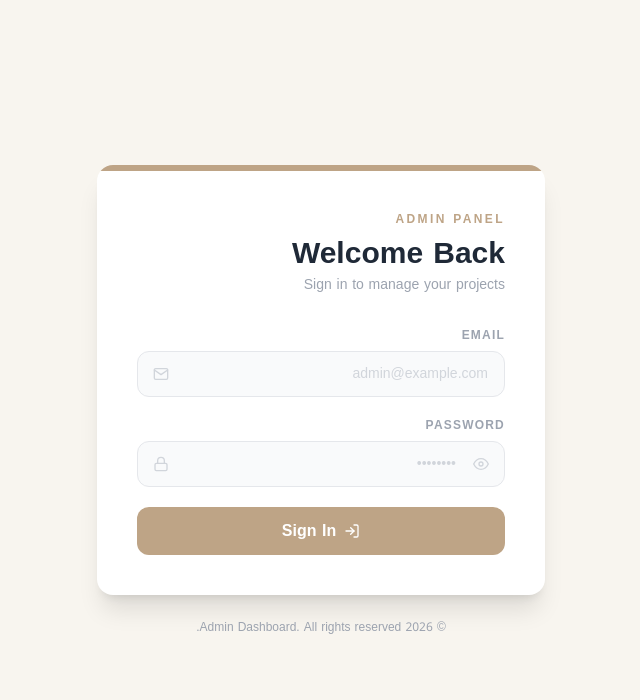
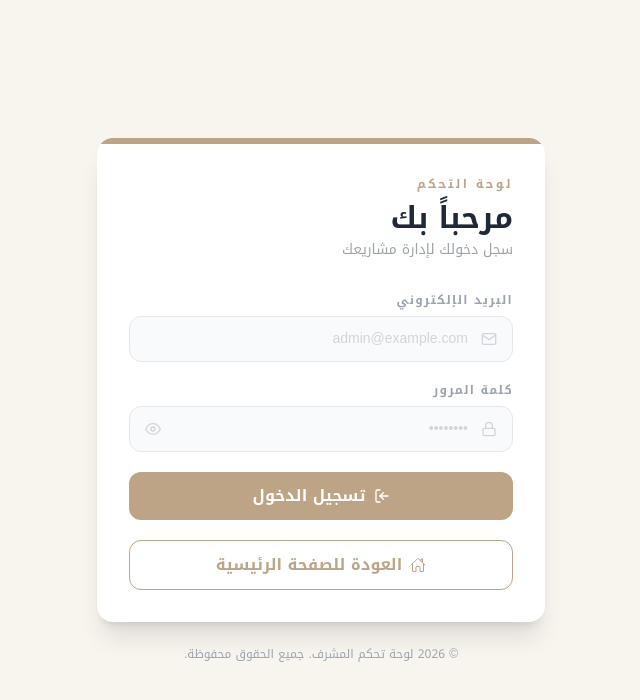
Before and after one commit to MostafaY2sser/Daisam, a React (Vite) app: page /login in a window 1280 px wide. Shown: the top 700 px of the page, without its empty margins (319-959 px from the left). Built offline with nearby package versions, Linux system fonts and the light colour scheme; no server answers; a web font is replaced by a local one.

Commit message:
last changes in loclization

```diff
--- a/src/components/common/Navbar.jsx
+++ b/src/components/common/Navbar.jsx
@@ -1,9 +1,10 @@
 import { useState, useEffect } from "react";
-import { NavLink  } from "react-router-dom";
+import { Link, NavLink  } from "react-router-dom";
 import { FaBars, FaInstagram,FaChevronDown, FaSnapchat, FaTiktok, FaTimes } from "react-icons/fa";
 import { FaXTwitter } from "react-icons/fa6";
 import { useTranslation } from "react-i18next";
 import MobileDropdown from "../common/MobileDropdown";
+import { FiLogIn } from "react-icons/fi";
 
 
 const Navbar = () => {
@@ -12,6 +13,8 @@ const Navbar = () => {
   const [langOpen, setLangOpen] = useState(false);
   const { i18n, t } = useTranslation();
   const isRTL = i18n.language === "ar";
+  const isAdmin = localStorage.getItem("sb-wkhwccvtlfbjqafqueqh-auth-token");
+
 
 
   const menuLinks = [
@@ -124,7 +127,7 @@ const Navbar = () => {
             </ul>
           </div>
 
-        <div className="flex gap-5 items-center">
+        <div className="flex gap-2 items-center">
 
           {/* Toggle Lang */}
           <div className={`relative group ${isRTL ? 'ml-14 md:ml-0' : 'mr-14 md:mr-0'}`}>
@@ -185,6 +188,12 @@ const Navbar = () => {
               </a>
             ))}
           </div>
+
+            {isAdmin && (
+              <Link to="/dashboard" className="bg-primary text-white block p-2 rounded-lg">
+                <FiLogIn className="w-4 h-4 md:w-6 md:h-6" />
+              </Link>
+            )}
 
         </div>
 
--- a/src/components/dashboard/Sidebar.jsx
+++ b/src/components/dashboard/Sidebar.jsx
@@ -1,7 +1,12 @@
 import React from 'react'
 import { useTranslation } from 'react-i18next';
 import { FiX } from 'react-icons/fi';
-import { NavLink, Outlet } from 'react-router-dom'
+import { NavLink } from 'react-router-dom'
+import { IoHomeOutline, IoThermometerOutline } from "react-icons/io5";
+import { GrProjects } from "react-icons/gr";
+import { IoHome } from "react-icons/io5";
+
+
 
 export const Sidebar = ( { sidebarOpen, setSidebarOpen } ) => {
 
@@ -17,18 +22,20 @@ export const Sidebar = ( { sidebarOpen, setSidebarOpen } ) => {
                         to="/dashboard"
                         end
                         className={({ isActive }) =>
-                            `block p-2 rounded hover:bg-gray-400 hover:text-white ${isActive ? 'bg-primary text-white' : ''}`
+                            `flex items-center gap-2 p-2 rounded  hover:bg-gray-400 hover:text-white ${isActive ? 'bg-primary text-white' : ''}`
                         }
                         >
+                        <IoHome className='w-5 h-5' />
                         {t('home')}
                     </NavLink>
                     <NavLink
                         to="/dashboard/projects-dashboard"
                         end
                         className={({ isActive }) =>
-                            `block p-2 rounded hover:bg-gray-400 hover:text-white ${isActive ? 'bg-primary text-white' : ''}`
+                            `flex items-center gap-2 p-2 rounded hover:bg-gray-400 hover:text-white ${isActive ? 'bg-primary text-white' : ''}`
                         }
                         >
+                        <GrProjects className='w-5 h-5'  />
                         {t('projects')}
                     </NavLink>
 
@@ -58,9 +65,10 @@ export const Sidebar = ( { sidebarOpen, setSidebarOpen } ) => {
                     end
                     onClick={() => setSidebarOpen(false)}
                     className={({ isActive }) =>
-                    `block p-2 rounded hover:bg-gray-200 ${isActive ? 'bg-primary text-text' : ''}`
+                        `flex items-center gap-2 p-2 rounded hover:bg-gray-200 ${isActive ? 'bg-primary text-white' : ''}`
                     }
                     >
+                    <IoHome className='w-5 h-5'  />
                     {t('home')}
                 </NavLink>
 
@@ -68,9 +76,10 @@ export const Sidebar = ( { sidebarOpen, setSidebarOpen } ) => {
                     to="/dashboard/projects-dashboard"
                     onClick={() => setSidebarOpen(false)}
                     className={({ isActive }) =>
-                    `block p-2 rounded hover:bg-gray-300 hover:text-primary ${isActive ? 'bg-primary text-text' : ''}`
+                        `flex items-center gap-2 p-2 rounded hover:bg-gray-300 hover:text-primary ${isActive ? 'bg-primary text-white1' : ''}`
                 }
                 >
+                    <GrProjects className='w-5 h-5' />
                     {t('projects')}
                 </NavLink>
 
--- a/src/i18n/locales/ar.json
+++ b/src/i18n/locales/ar.json
@@ -331,5 +331,13 @@
   "units_label_short": "وحدات",
   "view_details_btn": "عرض التفاصيل",
   "confirm_sure": "هل أنت متأكد؟",
-  "logout_btn": "تسجيل خروج"
+  "logout_btn": "تسجيل خروج",
+  "login_welcome": "مرحباً بك",
+  "login_subtitle": "سجل دخولك لإدارة مشاريعك",
+  "email_label": "البريد الإلكتروني",
+  "password_label": "كلمة المرور",
+  "signing_in": "جاري تسجيل الدخول...",
+  "sign_in_btn": "تسجيل الدخول",
+  "go_to_home": "العودة للصفحة الرئيسية",
+  "admin_footer": "لوحة تحكم المشرف. جميع الحقوق محفوظة."
 }
--- a/src/i18n/locales/en.json
+++ b/src/i18n/locales/en.json
@@ -306,5 +306,13 @@
   "units_label_short": "Units",
   "view_details_btn": "View Details",
   "confirm_sure": "Are you sure?",
-  "logout_btn": "Logout"
+  "logout_btn": "Logout",
+  "login_welcome": "Welcome Back",
+  "login_subtitle": "Sign in to manage your projects",
+  "email_label": "Email",
+  "password_label": "Password",
+  "signing_in": "Signing in...",
+  "sign_in_btn": "Sign In",
+  "go_to_home": "Go To Home Page",
+  "admin_footer": "Admin Dashboard. All rights reserved."
 }
--- a/src/pages/Dashboard/AuthAdmin/Login.jsx
+++ b/src/pages/Dashboard/AuthAdmin/Login.jsx
@@ -1,9 +1,14 @@
 import { useState } from "react";
-import { useNavigate } from "react-router-dom";
+import { Link, useNavigate } from "react-router-dom";
 import { login } from "../../../api/auth";
 import { FiMail, FiLock, FiEye, FiEyeOff, FiLogIn } from "react-icons/fi";
+import { IoHomeOutline } from "react-icons/io5";
+import { useTranslation } from "react-i18next";
+
 
 export default function Login() {
+  const { t, i18n } = useTranslation();
+  const isRTL = i18n.language === "ar";
   const [email, setEmail] = useState("");
   const [password, setPassword] = useState("");
   const [showPassword, setShowPassword] = useState(false);
@@ -35,15 +40,16 @@ export default function Login() {
           {/* Top accent bar */}
           <div className="h-1.5 w-full bg-primary" />
 
-          <div className="p-8 md:p-10">
+          {/* <div className="p-8 md:p-10" dir={i18n.language === "ar" ? "rtl" : "ltr"}> */}
+          <div className={`p-8 md:p-10" ${isRTL ? "rtl" : "ltr"}`}>
 
             {/* Header */}
             <div className="mb-8">
               <p className="text-xs font-semibold tracking-[0.2em] uppercase text-primary mb-2">
-                Admin Panel
+                {t("admin_panel")}
               </p>
-              <h1 className="text-3xl font-bold text-gray-800">Welcome Back</h1>
-              <p className="text-gray-400 text-sm mt-1">Sign in to manage your projects</p>
+              <h1 className="text-3xl font-bold text-gray-800">{t("login_welcome")}</h1>
+              <p className="text-gray-400 text-sm mt-1">{t("login_subtitle")}</p>
             </div>
 
             {/* Error */}
@@ -59,17 +65,17 @@ export default function Login() {
               {/* Email */}
               <div>
                 <label className="block text-xs font-semibold uppercase tracking-widest text-gray-400 mb-2">
-                  Email
+                  {t("email_label")}
                 </label>
                 <div className="relative">
-                  <FiMail className="absolute left-4 top-1/2 -translate-y-1/2 text-gray-300 text-base" />
+                  <FiMail className={`absolute top-1/2 -translate-y-1/2 text-gray-300 text-base ${i18n.language === "ar" ? "right-4" : "left-4"}`} />
                   <input
                     type="email"
                     placeholder="admin@example.com"
                     value={email}
                     onChange={(e) => setEmail(e.target.value)}
                     required
-                    className="w-full pl-11 pr-4 py-3 rounded-xl border border-gray-200 bg-gray-50 text-gray-800 text-sm placeholder-gray-300 outline-none focus:border-primary focus:bg-white focus:ring-2 focus:ring-primary/10 transition"
+                    className={`w-full py-3 rounded-xl border border-gray-200 bg-gray-50 text-gray-800 text-sm placeholder-gray-300 outline-none focus:border-primary focus:bg-white focus:ring-2 focus:ring-primary/10 transition ${i18n.language === "ar" ? "pr-11 pl-4" : "pl-11 pr-4"}`}
                   />
                 </div>
               </div>
@@ -77,22 +83,22 @@ export default function Login() {
               {/* Password */}
               <div>
                 <label className="block text-xs font-semibold uppercase tracking-widest text-gray-400 mb-2">
-                  Password
+                  {t("password_label")}
                 </label>
                 <div className="relative">
-                  <FiLock className="absolute left-4 top-1/2 -translate-y-1/2 text-gray-300 text-base" />
+                  <FiLock className={`absolute top-1/2 -translate-y-1/2 text-gray-300 text-base ${i18n.language === "ar" ? "right-4" : "left-4"}`} />
                   <input
                     type={showPassword ? "text" : "password"}
                     placeholder="••••••••"
                     value={password}
                     onChange={(e) => setPassword(e.target.value)}
                     required
-                    className="w-full pl-11 pr-12 py-3 rounded-xl border border-gray-200 bg-gray-50 text-gray-800 text-sm placeholder-gray-300 outline-none focus:border-primary focus:bg-white focus:ring-2 focus:ring-primary/10 transition"
+                    className={`w-full py-3 rounded-xl border border-gray-200 bg-gray-50 text-gray-800 text-sm placeholder-gray-300 outline-none focus:border-primary focus:bg-white focus:ring-2 focus:ring-primary/10 transition ${i18n.language === "ar" ? "pr-11 pl-12" : "pl-11 pr-12"}`}
                   />
                   <button
                     type="button"
                     onClick={() => setShowPassword((v) => !v)}
-                    className="absolute right-4 top-1/2 -translate-y-1/2 text-gray-300 hover:text-primary transition"
+                    className={`absolute top-1/2 -translate-y-1/2 text-gray-300 hover:text-primary transition ${i18n.language === "ar" ? "left-4" : "right-4"}`}
                   >
                     {showPassword ? <FiEyeOff /> : <FiEye />}
                   </button>
@@ -111,23 +117,34 @@ export default function Login() {
                       <circle className="opacity-25" cx="12" cy="12" r="10" stroke="currentColor" strokeWidth="4" />
                       <path className="opacity-75" fill="currentColor" d="M4 12a8 8 0 018-8v8z" />
                     </svg>
-                    Signing in...
+                    {t("signing_in")}
                   </>
                 ) : (
                   <>
-                    <FiLogIn className="text-base" />
-                    Sign In
+                    <FiLogIn className={`text-base ${i18n.language === "ar" ? "rotate-180" : ""}`} />
+                    {t("sign_in_btn")}
                   </>
                 )}
               </button>
 
+              <Link
+                to="/"
+                className="w-full flex items-center justify-center gap-2 bg-white text-primary border border-primary hover:opacity-90 active:scale-[.98] font-semibold py-3 rounded-xl transition-all disabled:opacity-60 disabled:cursor-not-allowed mt-2"
+              >
+                  <IoHomeOutline />
+                  {t("go_to_home")}
+              </Link>
+
             </form>
           </div>
+
+
+
         </div>
 
         {/* Footer */}
-        <p className="text-center text-xs text-gray-400 mt-6">
-          &copy; {new Date().getFullYear()} Admin Dashboard. All rights reserved.
+        <p className="text-center text-xs text-gray-400 mt-6" dir={i18n.language === "ar" ? "rtl" : "ltr"}>
+          &copy; {new Date().getFullYear()} {t("admin_footer")}
         </p>
       </div>
     </div>
```
Lines whose indentation alone changed are shown as unchanged.
